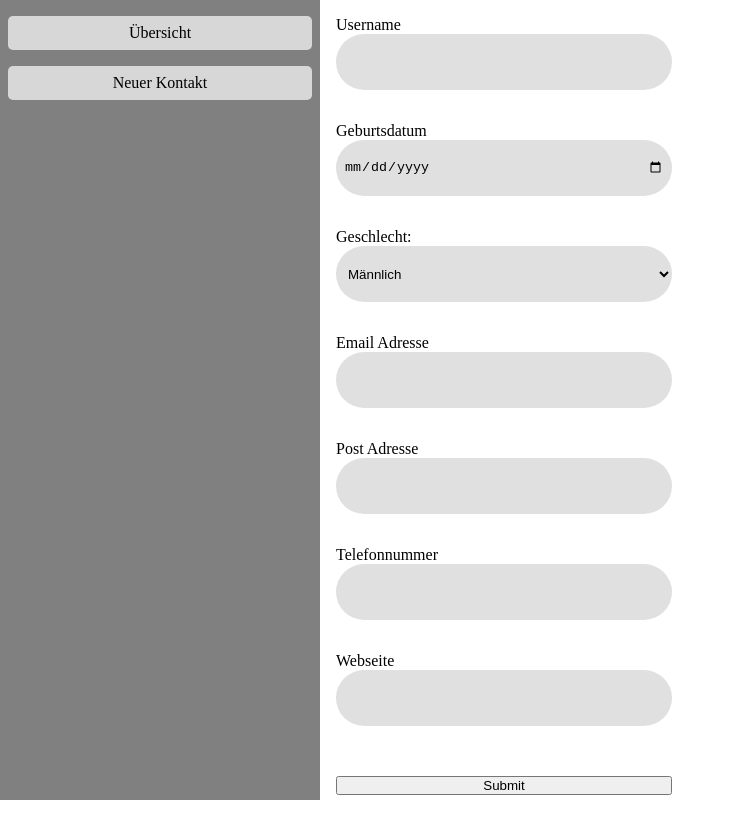
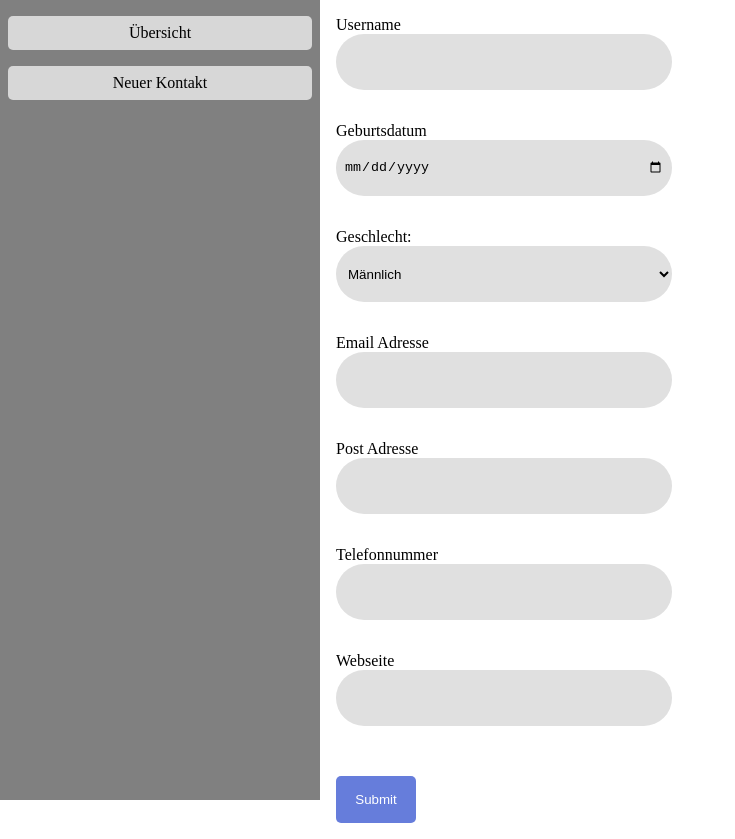
Before and after one commit to vitalischumarov/ContactManager, a React (Vite) app: page /newContact in a window 1280 px wide. Shown: the whole page, without its empty margins (0-735 px from the left). Before the commit the page ends 811 px from the top, so only its background shows below. Built offline with nearby package versions, Linux system fonts and the light colour scheme.

Commit message:
form done

```diff
--- a/src/components/NewContact.scss
+++ b/src/components/NewContact.scss
@@ -26,7 +26,17 @@ select {
   padding: 0.5rem;
 }
 
-option {
+.Form {
+  display: flex;
+  flex-direction: column;
 }
 
-// Custom arrow s
+.Button {
+  width: 5rem;
+  padding: 1rem;
+  border-radius: 5px;
+  border: none;
+  background-color: rgb(102 125 219);
+  color: white;
+  cursor: pointer;
+}
--- a/src/components/NewContact.tsx
+++ b/src/components/NewContact.tsx
@@ -3,6 +3,7 @@ import "./NewContact.scss";
 export default function NewContact() {
   return (
     <div className="NewContact">
+      <form action="" className="Form">
         <label>Username</label>
         <input type="text" name="" id="" className="input" />
         <label>Geburtsdatum</label>
@@ -21,7 +22,8 @@ export default function NewContact() {
         <label>Webseite</label>
         <input type="text" name="" id="" className="input" />
         <br />
-      <button>Submit</button>
+        <button className="Button">Submit</button>
+      </form>
     </div>
   );
 }
```
Also changed, not shown: src/router/router.tsx (added). Lines whose indentation alone changed are shown as unchanged.
